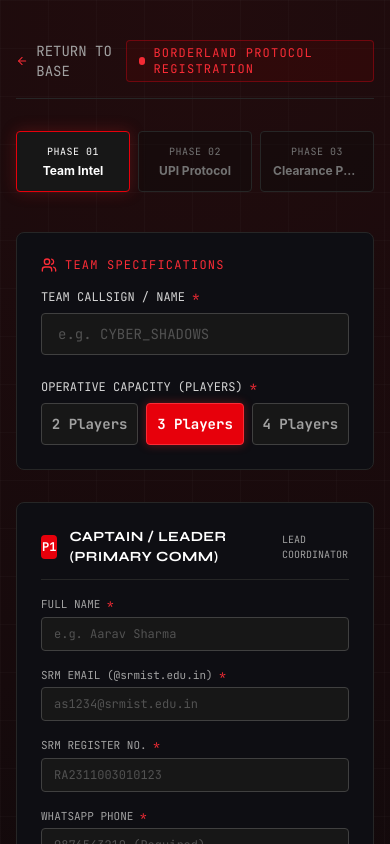
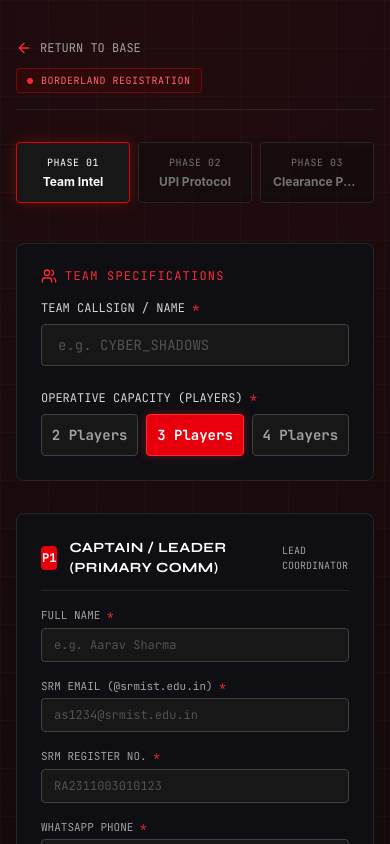
Before and after one commit to dBug-Labs/reverse_hackathon_borderland, a Next.js app: page /register in a window 390 px wide. Shown: the top 844 px of the page. Built offline with nearby package versions, Linux system fonts and the light colour scheme.

Commit message:
fix(mobile): resolve header wrapping and overlapping on mobile screens

```diff
--- a/src/app/register/page.tsx
+++ b/src/app/register/page.tsx
@@ -307,18 +307,18 @@ export default function RegisterPage() {
 
       <div className="max-w-4xl mx-auto relative z-10">
         {/* Navigation Breadcrumb / Top Bar */}
-        <div className="flex items-center justify-between mb-8 pb-4 border-b border-neutral-800">
+        <div className="flex flex-col sm:flex-row sm:items-center justify-between gap-3 mb-8 pb-4 border-b border-neutral-800">
           <Link
             href="/"
             onClick={() => playHudClick()}
-            className="flex items-center gap-2 text-sm font-mono text-neutral-400 hover:text-white transition-colors"
+            className="inline-flex items-center gap-2 text-xs sm:text-sm font-mono text-neutral-400 hover:text-white transition-colors whitespace-nowrap self-start"
           >
-            <ArrowLeft className="w-4 h-4 text-red-500" />
+            <ArrowLeft className="w-4 h-4 text-red-500 shrink-0" />
             <span>RETURN TO BASE</span>
           </Link>
-          <div className="flex items-center gap-2 text-xs font-mono tracking-widest text-red-500 bg-red-950/40 border border-red-800/60 px-3 py-1 rounded">
-            <span className="inline-block w-2 h-2 rounded-full bg-red-500 animate-pulse" />
-            BORDERLAND PROTOCOL REGISTRATION
+          <div className="inline-flex items-center gap-2 text-[10px] sm:text-xs font-mono tracking-wider sm:tracking-widest text-red-400 bg-red-950/40 border border-red-800/60 px-2.5 sm:px-3 py-1 rounded self-start sm:self-auto whitespace-nowrap">
+            <span className="inline-block w-1.5 h-1.5 rounded-full bg-red-500 animate-pulse shrink-0" />
+            <span>BORDERLAND REGISTRATION</span>
           </div>
         </div>
 
--- a/src/app/register/pay/[teamId]/page.tsx
+++ b/src/app/register/pay/[teamId]/page.tsx
@@ -99,16 +99,16 @@ export default function ResumePaymentPage() {
       <div className="absolute inset-0 bg-[radial-gradient(circle_at_50%_0%,rgba(220,38,38,0.12)_0%,transparent_65%)] pointer-events-none" />
 
       <div className="max-w-4xl mx-auto relative z-10">
-        <div className="flex items-center justify-between mb-8 pb-4 border-b border-neutral-800">
+        <div className="flex flex-col sm:flex-row sm:items-center justify-between gap-3 mb-8 pb-4 border-b border-neutral-800">
           <Link
             href="/register"
             onClick={() => playHudClick()}
-            className="flex items-center gap-2 text-sm font-mono text-neutral-400 hover:text-white transition-colors"
+            className="inline-flex items-center gap-2 text-xs sm:text-sm font-mono text-neutral-400 hover:text-white transition-colors whitespace-nowrap self-start"
           >
-            <ArrowLeft className="w-4 h-4 text-red-500" />
+            <ArrowLeft className="w-4 h-4 text-red-500 shrink-0" />
             <span>BACK TO REGISTRATION</span>
           </Link>
-          <div className="flex items-center gap-2 text-xs font-mono tracking-widest text-red-500 bg-red-950/40 border border-red-800/60 px-3 py-1 rounded">
+          <div className="inline-flex items-center gap-2 text-[10px] sm:text-xs font-mono tracking-wider sm:tracking-widest text-red-400 bg-red-950/40 border border-red-800/60 px-2.5 sm:px-3 py-1 rounded self-start sm:self-auto whitespace-nowrap">
             UPI PROTOCOL VERIFICATION
           </div>
         </div>
```
